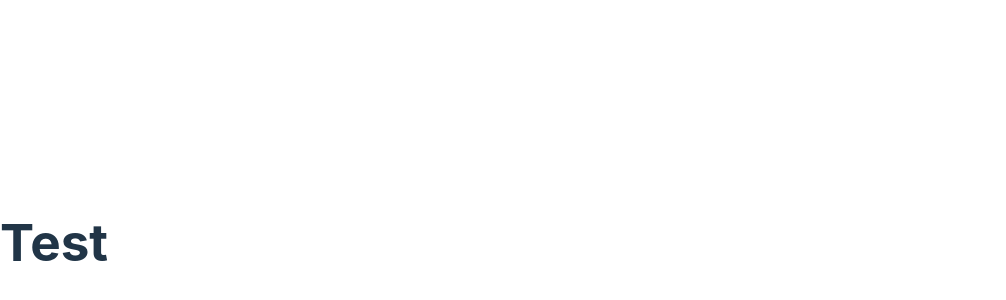
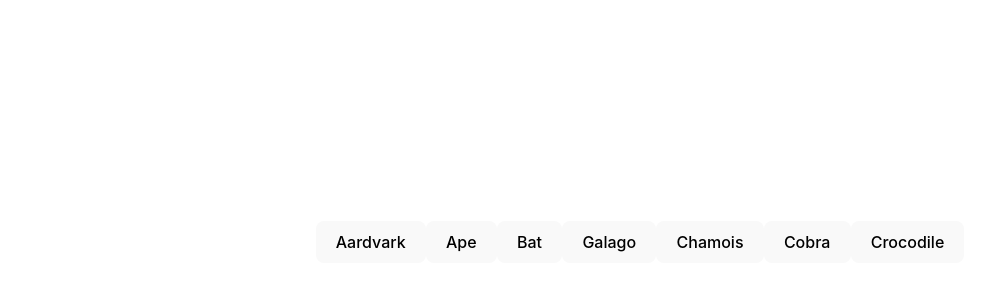
Before and after one commit to nonotnoah/card-game, a React (Vite) app in the folder client/: page / in a window 1280 px wide. Shown: the part 158-458 px from the top of the page, without its empty margins (0-1006 px from the left). Built offline with nearby package versions, Linux system fonts and the light colour scheme.

Commit message:
display card

```diff
--- /dev/null
+++ b/client/src/components/Cards.tsx
@@ -0,0 +1,18 @@
+import * as React from 'react';
+
+interface CardProps {
+    card: string[]
+}
+
+function Card({card}: CardProps) {
+// const Card: React.FC<cardProp> = (card: cardProp) => {
+    return (
+        <div className="card">
+            {card.map((picture: string) => (
+                <button className="picture">{picture}</button>
+            ))}
+        </div>
+    )
+}
+
+export default Card
--- a/client/src/components/Dev.tsx
+++ b/client/src/components/Dev.tsx
@@ -1,14 +1,18 @@
 import * as React from 'react';
 import { Deck } from '../utils/deck'
 import { animals } from '../utils/animals'
+import '../styles/App.css'
+import Card from './Cards'
 
 function Dev() {
-
     const myDeck = new Deck(7)
     const deck = myDeck.makeDeck(7, animals)
     console.log(deck)
+
+    const firstCard = deck[0]
+
     return (
-        <h1>Test</h1>
+        <Card card={firstCard} />
     )
 }
 
--- /dev/null
+++ b/client/src/styles/Card.css
@@ -0,0 +1,4 @@
+.picture {
+    border: 2px solid red
+    border-radius: 5px
+}
--- a/client/src/utils/deck.ts
+++ b/client/src/utils/deck.ts
@@ -77,8 +77,8 @@ class Deck {
 
         // loops through lines which contain points.
         // loops those points onto the map's identical points
-        // appends value of the point key (the picture) onto card array
-        const lines: any[] = []
+        // pushes value of point key (the picture) onto card array
+        const lines: string[][] = []
         const allLines = this.allLines(n)
         for (const line of allLines) {
             const card: any[] = []
```
